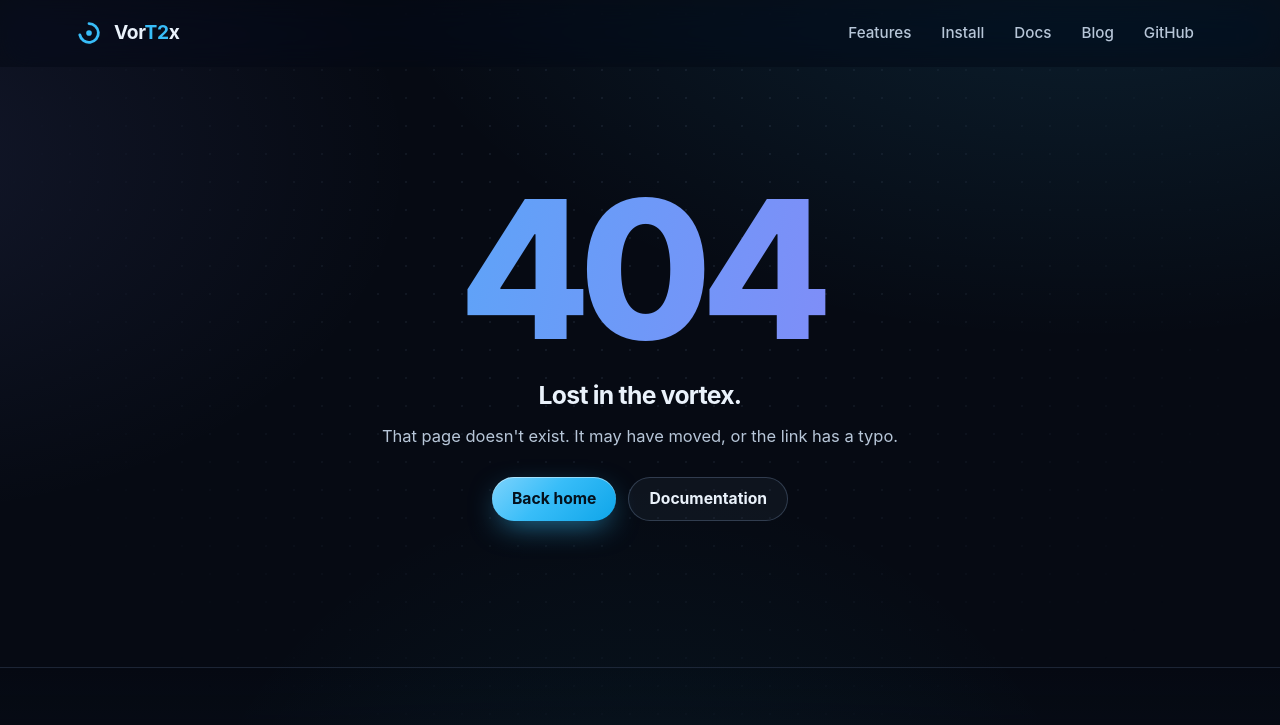
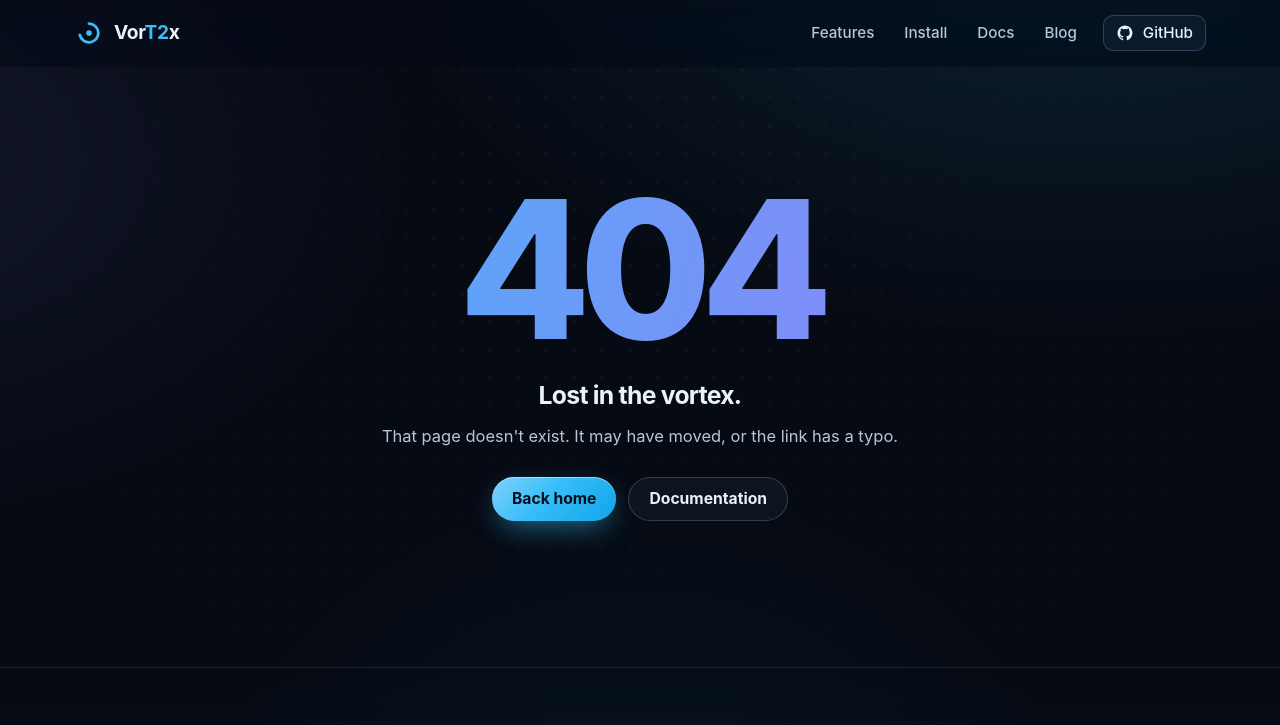
Before and after one commit to vorT2x-linux/vorT2x-linux.github.io, a plain HTML site: page 404.html in a window 1280 px wide. Shown: the top 725 px of the page. Drawn offline with Linux system fonts and the light colour scheme.

Commit message:
Header: GitHub link as a button with the GitHub logo

```diff
--- a/404.html
+++ b/404.html
@@ -35,7 +35,7 @@
       <a href="/#install">Install</a>
       <a href="/documentation.html">Docs</a>
       <a href="/blog/">Blog</a>
-      <a href="https://github.com/vorT2x-linux/vort2x">GitHub</a>
+      <a class="btn btn-sm btn-github" href="https://github.com/vorT2x-linux/vort2x"><svg viewBox="0 0 24 24" fill="currentColor" aria-hidden="true"><path d="M12 2a10 10 0 0 0-3.2 19.5c.5.1.7-.2.7-.5v-1.7c-2.8.6-3.4-1.3-3.4-1.3-.5-1.2-1.1-1.5-1.1-1.5-.9-.6.1-.6.1-.6 1 .1 1.5 1 1.5 1 .9 1.5 2.3 1.1 2.9.8.1-.6.3-1.1.6-1.3-2.2-.3-4.6-1.1-4.6-5 0-1.1.4-2 1-2.7-.1-.3-.4-1.3.1-2.7 0 0 .8-.3 2.8 1a9.7 9.7 0 0 1 5 0c1.9-1.3 2.8-1 2.8-1 .5 1.4.2 2.4.1 2.7.6.7 1 1.6 1 2.7 0 3.9-2.3 4.7-4.6 5 .4.3.7.9.7 1.9V21c0 .3.2.6.7.5A10 10 0 0 0 12 2z"/></svg>GitHub</a>
     </nav>
   </div>
 </header>
--- a/assets/site.css
+++ b/assets/site.css
@@ -120,6 +120,8 @@ a:hover { text-decoration: underline; text-underline-offset: 3px; }
 }
 .btn-primary:hover { background: linear-gradient(135deg, #bae6fd, #7dd3fc 40%, var(--accent)); box-shadow: 0 16px 44px -10px rgba(56, 189, 248, .85), inset 0 1px 0 rgba(255,255,255,.5); }
 .btn-sm { padding: 8px 14px; font-size: .9rem; }
+.nav-links .btn-github { color: var(--fg); border-color: var(--line-strong); }
+.nav-links .btn-github:hover { color: var(--fg); border-color: rgba(56, 189, 248, .55); background: rgba(56, 189, 248, .08); }
 
 /* ---------- Hero ---------- */
 .hero { position: relative; padding: 70px 0 90px; overflow: hidden; isolation: isolate; }
```
Also changed, not shown: blog/airdrop-and-quick-share-from-fedora.html (+1 -1 lines), blog/imac-pro-5k-one-display.html (+1 -1 lines), blog/index.html (+1 -1 lines), blog/one-app-for-your-t2-mac.html (+1 -1 lines), blog/tuning-t2-imacs-for-gaming.html (+1 -1 lines), blog/why-vort2x-exists.html (+1 -1 lines), documentation.html (+1 -1 lines), index.html (+1 -1 lines).
